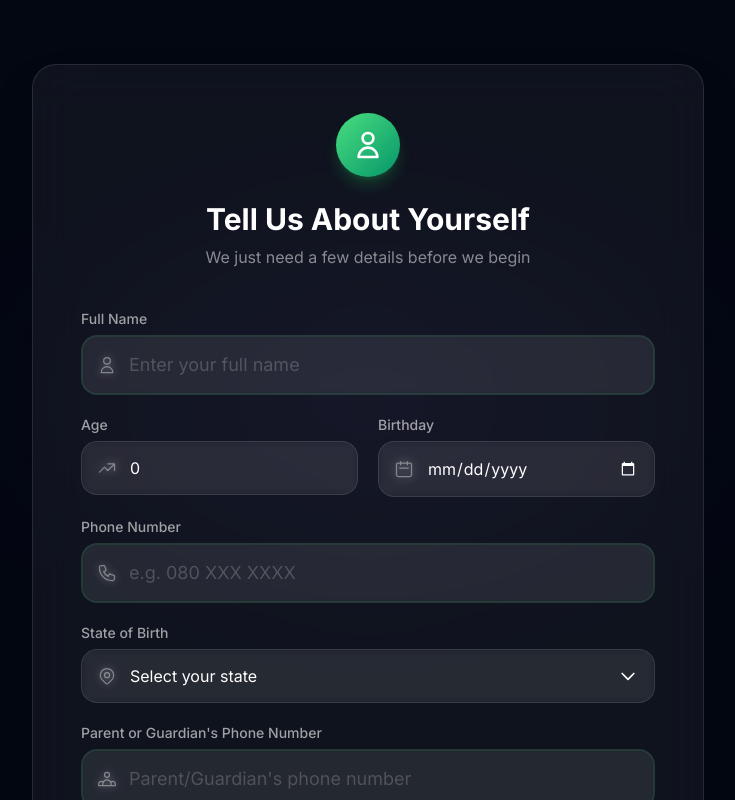
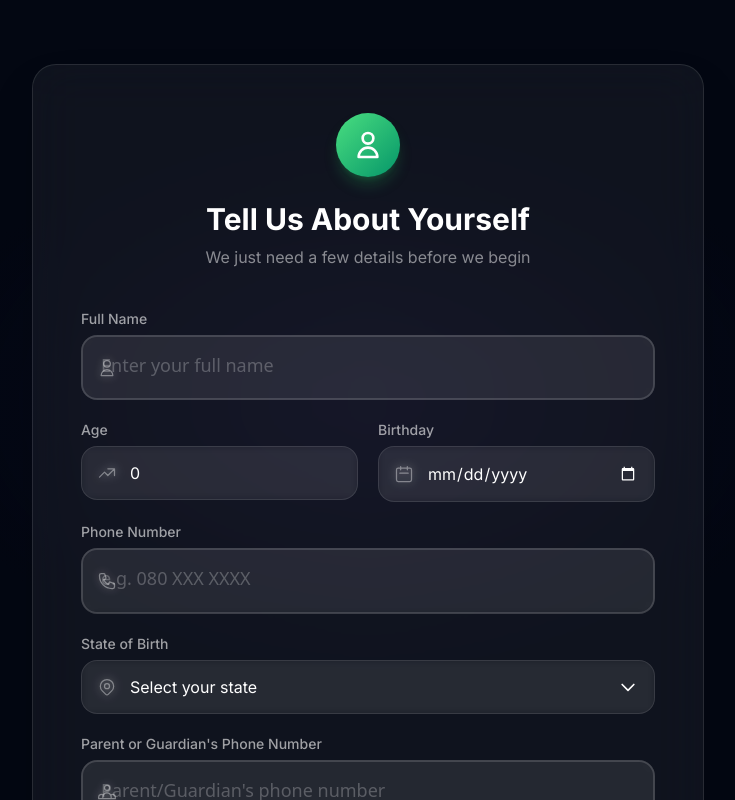
Before and after one commit to michaelangelo-afk/H.O.P, a Next.js app: page / in a window 1280 px wide. Both pictures are taken after a click on the button "Start Here". Shown: the top 800 px of the page, without its empty margins (272-1007 px from the left). Built offline with nearby package versions, Linux system fonts and the light colour scheme.

Commit message:
Add: character typing animation - each letter pops in as you type

```diff
--- a/components/form/personal-info-form.tsx
+++ b/components/form/personal-info-form.tsx
@@ -4,7 +4,7 @@ import { useState } from "react";
 import { motion } from "framer-motion";
 import { PersonalInfo, NIGERIA_STATES } from "@/lib/types";
 import { Button } from "@/components/ui/button";
-import { AnimatedInput } from "@/components/ui/animated-input";
+import { AnimatedTypingInput } from "@/components/ui/animated-typing-input";
 
 interface PersonalInfoFormProps {
   onSubmit: (info: PersonalInfo) => void;
@@ -143,7 +143,7 @@ export function PersonalInfoForm({ onSubmit }: PersonalInfoFormProps) {
             />
           ) : (
             <div className="relative">
-              <AnimatedInput
+              <AnimatedTypingInput
                 type={type}
                 value={value}
                 onChange={(e) => handleChange(field, (e.target as HTMLInputElement).value)}
--- a/components/questionnaire/question-card.tsx
+++ b/components/questionnaire/question-card.tsx
@@ -4,7 +4,7 @@ import { useState } from "react";
 import { motion } from "framer-motion";
 import { Question } from "@/lib/types";
 import { questionIcons } from "@/lib/question-icons";
-import { AnimatedInput } from "@/components/ui/animated-input";
+import { AnimatedTypingInput } from "@/components/ui/animated-typing-input";
 
 interface QuestionCardProps {
   question: Question;
@@ -55,7 +55,7 @@ export function QuestionCard({ question, value, onChange, index }: QuestionCardP
     switch (question.type) {
       case "text":
         return (
-          <AnimatedInput
+          <AnimatedTypingInput
             type="text"
             value={value}
             onChange={(e) => onChange((e.target as HTMLInputElement).value)}
@@ -65,7 +65,7 @@ export function QuestionCard({ question, value, onChange, index }: QuestionCardP
 
       case "textarea":
         return (
-          <AnimatedInput
+          <AnimatedTypingInput
             isTextarea
             value={value}
             onChange={(e) => onChange((e.target as HTMLTextAreaElement).value)}
@@ -177,16 +177,12 @@ export function QuestionCard({ question, value, onChange, index }: QuestionCardP
                 className="md:col-span-2 overflow-hidden"
               >
                 <div className="pt-2">
-                  <motion.input
-                    initial={{ y: -10, opacity: 0 }}
-                    animate={{ y: 0, opacity: 1 }}
-                    transition={{ delay: 0.1 }}
+                  <AnimatedTypingInput
                     type="text"
                     value={customText}
-                    onChange={(e) => handleCustomTextChange(e.target.value)}
+                    onChange={(e) => handleCustomTextChange((e.target as HTMLInputElement).value)}
                     placeholder="Type your answer here..."
                     autoFocus
-                    className="w-full px-5 py-4 rounded-2xl bg-white/5 border-2 border-green-400/30 text-white placeholder-white/25 backdrop-blur-sm focus:outline-none focus:border-green-400 focus:ring-2 focus:ring-green-400/20 transition-all duration-300 text-lg"
                   />
                 </div>
               </motion.div>
--- /dev/null
+++ b/components/ui/animated-typing-input.tsx
@@ -0,0 +1,283 @@
+"use client";
+
+import { useState, useRef, useEffect, useCallback } from "react";
+import { motion } from "framer-motion";
+
+interface AnimatedTypingInputProps {
+  value: string;
+  onChange: (e: React.ChangeEvent<HTMLInputElement | HTMLTextAreaElement>) => void;
+  placeholder?: string;
+  isTextarea?: boolean;
+  rows?: number;
+  className?: string;
+  type?: string;
+  onFocus?: (e: React.FocusEvent<HTMLInputElement | HTMLTextAreaElement>) => void;
+  onBlur?: (e: React.FocusEvent<HTMLInputElement | HTMLTextAreaElement>) => void;
+  autoFocus?: boolean;
+  min?: number;
+  max?: number;
+}
+
+export function AnimatedTypingInput({
+  value,
+  onChange,
+  placeholder = "",
+  isTextarea = false,
+  rows = 3,
+  className = "",
+  type = "text",
+  onFocus,
+  onBlur,
+  autoFocus,
+  min,
+  max,
+}: AnimatedTypingInputProps) {
+  const [isFocused, setIsFocused] = useState(false);
+  const [isTyping, setIsTyping] = useState(false);
+  const [charIds, setCharIds] = useState<number[]>([]);
+  const idCounterRef = useRef(0);
+  const inputRef = useRef<HTMLInputElement | HTMLTextAreaElement>(null);
+  const overlayRef = useRef<HTMLDivElement>(null);
+  const prevValueRef = useRef("");
+  const typingTimeoutRef = useRef<ReturnType<typeof setTimeout> | undefined>(undefined);
+
+  // Assign stable IDs to each character so only new ones animate in
+  useEffect(() => {
+    const prev = prevValueRef.current;
+    const curr = value;
+    prevValueRef.current = curr;
+
+    if (curr.length >= prev.length && curr.startsWith(prev)) {
+      // Characters were appended — assign new IDs only to appended characters
+      setCharIds((prevIds) => {
+        const newIds = [...prevIds];
+        for (let i = prev.length; i < curr.length; i++) {
+          idCounterRef.current++;
+          newIds.push(idCounterRef.current);
+        }
+        return newIds;
+      });
+    } else if (curr.length < prev.length && prev.startsWith(curr)) {
+      // Characters were removed from the end — just slice
+      setCharIds((prevIds) => prevIds.slice(0, curr.length));
+    } else {
+      // Middle edit — rebuild IDs for changed positions, keep where possible
+      setCharIds((prevIds) => {
+        const newIds: number[] = [];
+        for (let i = 0; i < curr.length; i++) {
+          if (i < prev.length && prevIds[i] !== undefined && prev[i] === curr[i]) {
+            newIds.push(prevIds[i]);
+          } else {
+            idCounterRef.current++;
+            newIds.push(idCounterRef.current);
+          }
+        }
+        return newIds;
+      });
+    }
+  }, [value]);
+
+  // Detect typing activity for glow effects
+  const handleInputActivity = useCallback(() => {
+    setIsTyping(true);
+    clearTimeout(typingTimeoutRef.current);
+    typingTimeoutRef.current = setTimeout(() => setIsTyping(false), 1200);
+  }, []);
+
+  useEffect(() => {
+    return () => clearTimeout(typingTimeoutRef.current);
+  }, []);
+
+  // Sync scroll position for textarea
+  const handleScroll = useCallback(() => {
+    if (overlayRef.current && inputRef.current) {
+      overlayRef.current.scrollTop = inputRef.current.scrollTop;
+    }
+  }, []);
+
+  // Base styles shared between input and overlay
+  const textStyles =
+    "w-full px-5 py-4 rounded-2xl text-lg leading-relaxed font-sans antialiased";
+
+  const inputClasses = `
+    ${textStyles}
+    ${isTextarea ? "resize-none" : ""}
+    text-transparent caret-green-400
+    bg-white/[0.04] backdrop-blur-sm
+    border-2 border-white/[0.08]
+    focus:outline-none focus:border-green-400/30
+    transition-all duration-300
+    relative z-10
+    ${className}
+  `;
+
+  const renderChars = () => {
+    if (!value) return null;
+
+    const chars = value.split("");
+    const glowActive = isTyping;
+
+    return (
+      <div className="inline">
+        {chars.map((char, i) => {
+          const isRecentChar = i >= chars.length - 3;
+
+          return (
+            <motion.span
+              key={charIds[i] ?? `char-${i}`}
+              initial={{ opacity: 0, y: 12, scale: 0.4, filter: "blur(6px)" }}
+              animate={{
+                opacity: 1,
+                y: 0,
+                scale: 1,
+                filter: "blur(0px)",
+                textShadow:
+                  glowActive && isRecentChar
+                    ? "0 0 8px rgba(74, 222, 128, 0.5), 0 0 20px rgba(74, 222, 128, 0.2)"
+                    : "0 0 0px transparent",
+              }}
+              transition={{
+                duration: 0.25,
+                ease: [0.2, 0.65, 0.3, 0.9],
+              }}
+              className="inline-block"
+              style={{ whiteSpace: "pre" }}
+            >
+              {char === " " ? "\u00A0" : char}
+            </motion.span>
+          );
+        })}
+
+        {/* Animated cursor */}
+        {isFocused && (
+          <motion.span
+            animate={{ opacity: [1, 0] }}
+            transition={{ duration: 0.7, repeat: Infinity, ease: "easeInOut" }}
+            className="inline-block w-[2.5px] h-[1.15em] bg-green-400 ml-[1px] align-middle rounded-full"
+          />
+        )}
+      </div>
+    );
+  };
+
+  return (
+    <motion.div
+      initial={{ opacity: 0, y: 10 }}
+      animate={{ opacity: 1, y: 0 }}
+      className="relative"
+    >
+      {/* Glow border effect when typing */}
+      <motion.div
+        className="absolute inset-0 rounded-2xl pointer-events-none z-0"
+        animate={{
+          boxShadow: isTyping
+            ? [
+                "0 0 15px rgba(74, 222, 128, 0.15), 0 0 40px rgba(74, 222, 128, 0.05)",
+                "0 0 25px rgba(74, 222, 128, 0.25), 0 0 60px rgba(74, 222, 128, 0.08)",
+                "0 0 15px rgba(74, 222, 128, 0.15), 0 0 40px rgba(74, 222, 128, 0.05)",
+              ]
+            : "0 0 0px transparent",
+          borderColor: isTyping
+            ? "rgba(74, 222, 128, 0.35)"
+            : isFocused
+              ? "rgba(74, 222, 128, 0.15)"
+              : "rgba(255, 255, 255, 0.08)",
+        }}
+        transition={{
+          duration: 1.5,
+          repeat: isTyping ? Infinity : 0,
+          ease: "easeInOut",
+        }}
+        style={{ border: "2px solid" }}
+      />
+
+      {/* Subtle pulsing glow ring when actively typing */}
+      <motion.div
+        className="absolute inset-0 rounded-2xl pointer-events-none z-0"
+        animate={{
+          opacity: isTyping ? [0, 0.5, 0] : 0,
+        }}
+        transition={{
+          duration: 0.8,
+          repeat: isTyping ? Infinity : 0,
+          ease: "easeInOut",
+        }}
+        style={{
+          boxShadow: "inset 0 0 30px rgba(74, 222, 128, 0.1)",
+        }}
+      />
+
+      {/* Animated text overlay */}
+      <div
+        ref={overlayRef}
+        className={`${textStyles} absolute inset-0 z-20 pointer-events-none overflow-hidden ${
+          isTextarea ? "overflow-y-auto" : "overflow-hidden"
+        }`}
+        aria-hidden="true"
+      >
+        {value ? (
+          renderChars()
+        ) : isFocused ? (
+          <motion.span
+            animate={{ opacity: [1, 0] }}
+            transition={{ duration: 0.7, repeat: Infinity, ease: "easeInOut" }}
+            className="inline-block w-[2.5px] h-[1.15em] bg-green-400 align-middle rounded-full"
+          />
+        ) : (
+          <span className="text-white/25 select-none">{placeholder}</span>
+        )}
+      </div>
+
+      {/* Real input (invisible text, visible caret, fully interactive) */}
+      {isTextarea ? (
+        <textarea
+          ref={inputRef as React.Ref<HTMLTextAreaElement>}
+          value={value}
+          onChange={(e) => {
+            handleInputActivity();
+            onChange(e);
+          }}
+          placeholder=""
+          rows={rows}
+          autoFocus={autoFocus}
+          onFocus={(e) => {
+            setIsFocused(true);
+            onFocus?.(e as React.FocusEvent<HTMLInputElement | HTMLTextAreaElement>);
+          }}
+          onBlur={(e) => {
+            setIsFocused(false);
+            onBlur?.(e as React.FocusEvent<HTMLInputElement | HTMLTextAreaElement>);
+          }}
+          onScroll={handleScroll}
+          className={inputClasses}
+          spellCheck={false}
+        />
+      ) : (
+        <input
+          ref={inputRef as React.Ref<HTMLInputElement>}
+          type={type}
+          value={value}
+          onChange={(e) => {
+            handleInputActivity();
+            onChange(e);
+          }}
+          placeholder=""
+          autoFocus={autoFocus}
+          onFocus={(e) => {
+            setIsFocused(true);
+            onFocus?.(e as React.FocusEvent<HTMLInputElement | HTMLTextAreaElement>);
+          }}
+          onBlur={(e) => {
+            setIsFocused(false);
+            onBlur?.(e as React.FocusEvent<HTMLInputElement | HTMLTextAreaElement>);
+          }}
+          min={min}
+          max={max}
+          className={inputClasses}
+          spellCheck={false}
+          autoComplete="off"
+        />
+      )}
+    </motion.div>
+  );
+}
```
